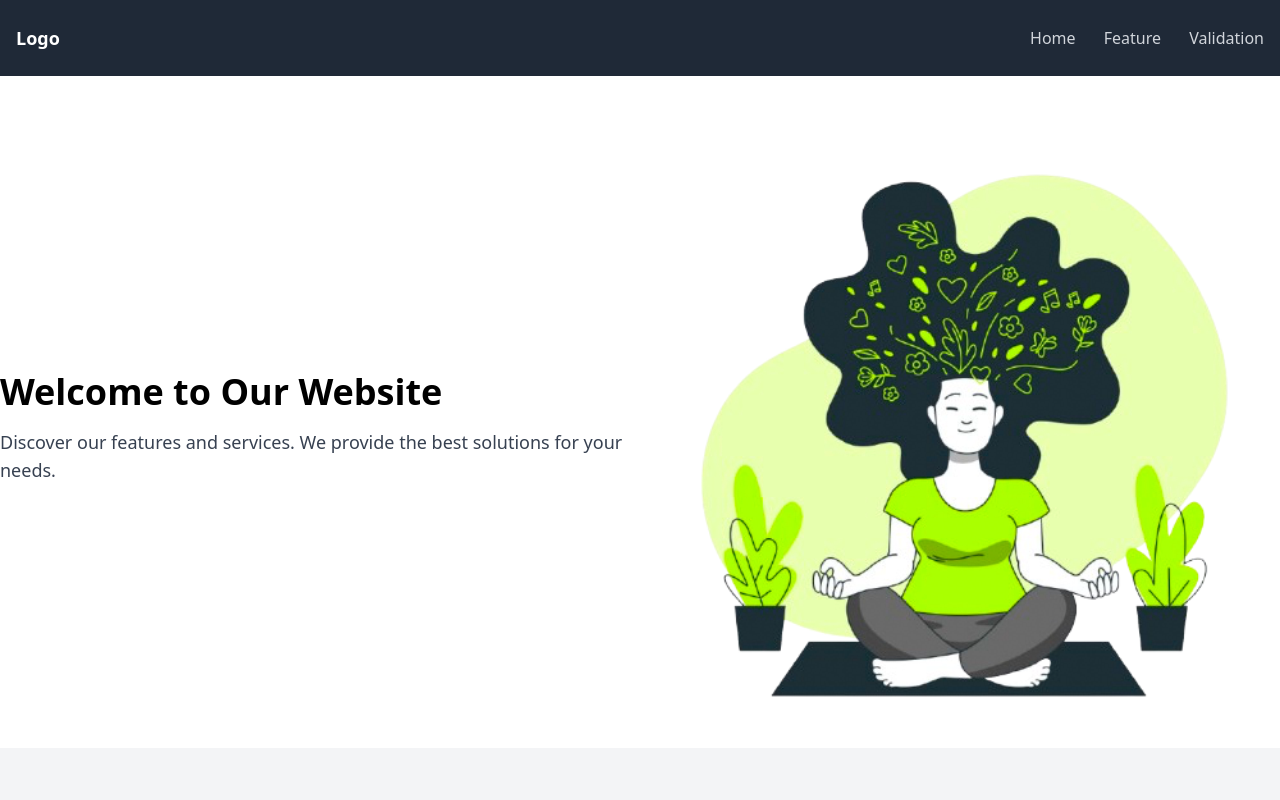
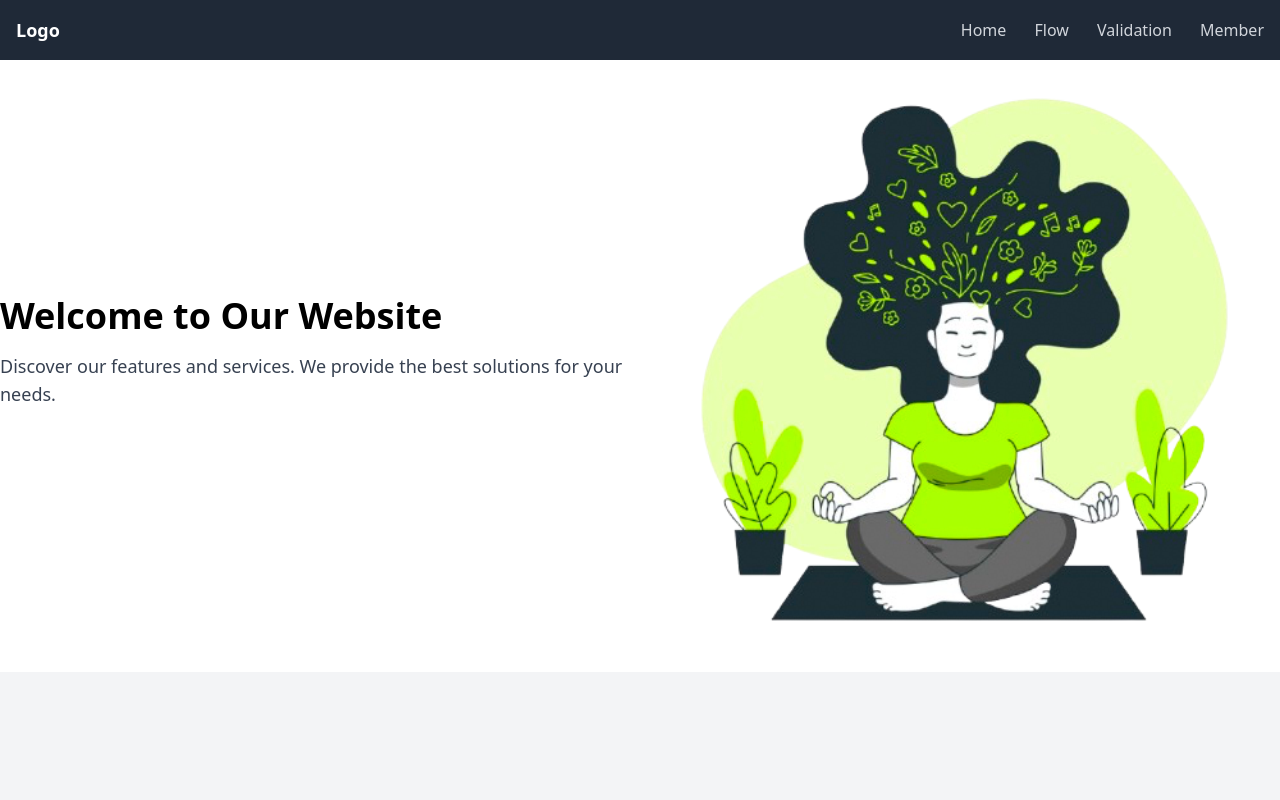
Before and after one commit to KelvinKaungDev/Pinto, a plain HTML site: page index.html in a window 1280 px wide. Shown: the top 800 px of the page. Drawn offline with nearby package versions, Linux system fonts and the light colour scheme.

Commit message:
Added redirect

```diff
--- a/index.html
+++ b/index.html
@@ -8,15 +8,16 @@
     <link href="https://cdn.jsdelivr.net/npm/aos@2.3.4/dist/aos.css" rel="stylesheet">
 </head>
 <body>
-    <nav class="bg-gray-800 py-6 px-4">
+    <nav class="bg-gray-800 py-4 px-4 fixed top-0 left-0 right-0 z-50">
         <div class="container mx-auto flex justify-between items-center">
             <div class="text-white text-lg font-bold">
                 <a href="#">Logo</a>
             </div>
             <div class="space-x-6">
                 <a href="#" class="text-gray-300 hover:text-white">Home</a>
-                <a href="#" class="text-gray-300 hover:text-white">Feature</a>
-                <a href="#" class="text-gray-300 hover:text-white">Validation</a>
+                <a href="#flow" class="text-gray-300 hover:text-white">Flow</a>
+                <a href="#validation" class="text-gray-300 hover:text-white">Validation</a>
+                <a href="#member" class="text-gray-300 hover:text-white">Member</a>
             </div>
         </div>
     </nav>
@@ -72,8 +73,7 @@
     </div>
 
 
-    <div class="items-center min-h-screen bg-white-100 p-6">
-
+    <div id="validation" class="items-center min-h-screen bg-white-100 p-6"  data-aos="fade-up" data-aos-duration="1000">
         <h1 class="text-4xl font-bold text-center mb-6 text-black mt-20">Customer Validation</h1>
         <div class="flex justify-center mt-28">
             <div class="grid grid-cols-1 md:grid-cols-2 lg:grid-cols-4 gap-6 max-w-6xl">
@@ -108,7 +108,7 @@
         </div>
     </div>
 
-    <div class="items-center min-h-screen bg-gray-100 p-6">
+    <div id="flow" class="items-center min-h-screen bg-gray-100 p-6">
 
         <h1 class="text-4xl font-bold text-center mb-6 text-black mt-20" data-aos="fade-up">Work Flow</h1>
         <div class="flex justify-center mt-28">
@@ -175,7 +175,7 @@
         <img src="img/review.png" alt="review" class="w-full h-auto">
     </div>
 
-    <div class="items-center min-h-screen bg-gray-100 p-8">
+    <div id="member" class="items-center min-h-screen bg-gray-100 p-8">
 
         <h1 class="text-4xl font-bold text-center mb-6 text-black mt-20">Our Amazing Member</h1>
         <div class="flex justify-center mt-28">
```
